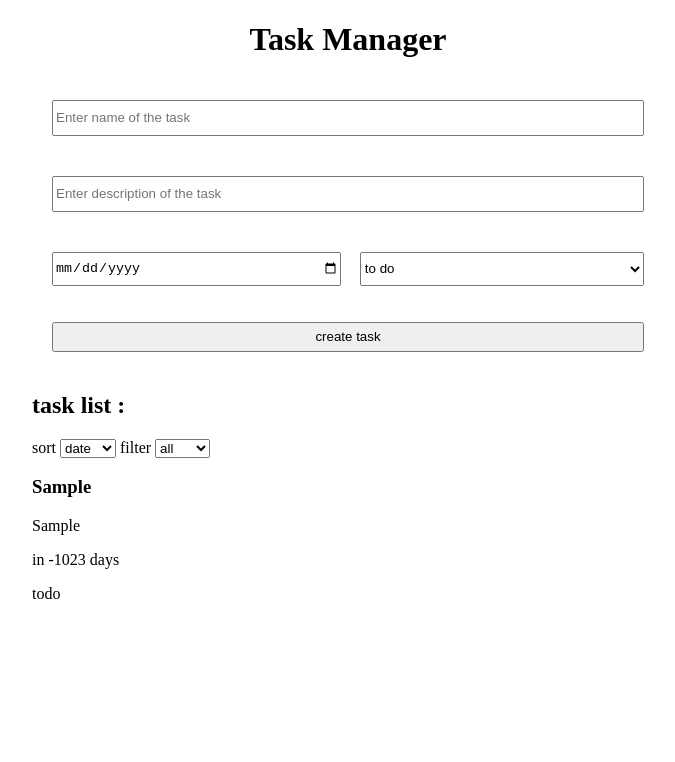
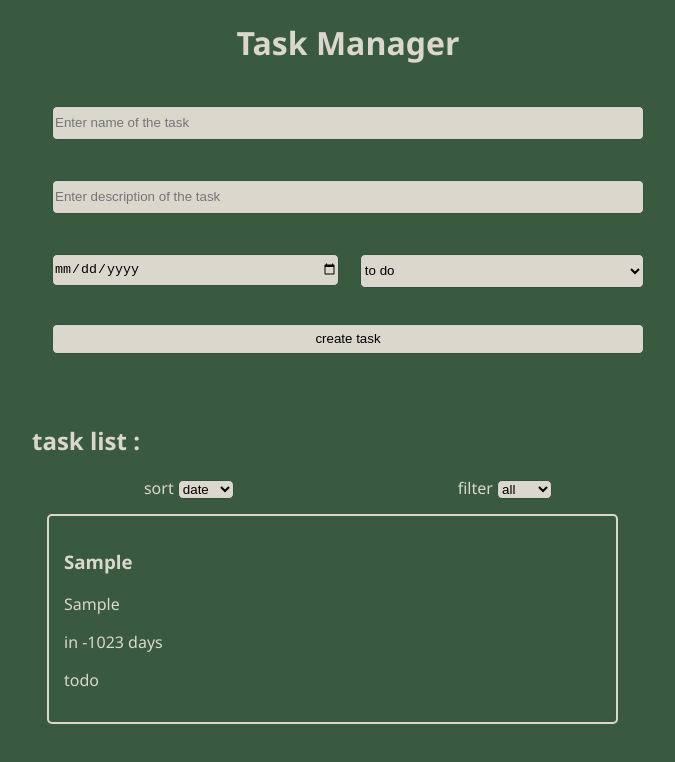
Before and after one commit to NicolasEngels/project-planner, a plain HTML site: page index.html in a window 1280 px wide. Both pictures are taken after typing "Sample", "Sample", "2020-01-15" into the empty fields and a click on the button "create task". Shown: the whole page, without its empty margins (292-967 px from the left). Drawn offline with Linux system fonts and the light colour scheme.

Commit message:
add some style

```diff
--- a/index.html
+++ b/index.html
@@ -27,13 +27,16 @@
         <div id="tasksPlace">
           <h2>task list :</h2>
 
+          <div id="sortandfilter">
             <div>
               <label>sort</label>
               <select  id="sort">
                 <option value="date" selected>date</option>
                 <option value="name" >name</option>
               </select>
+            </div>
 
+            <div>
               <label>filter</label>
               <select id="filter">
                 <option value="task" selected>all</option>
@@ -42,68 +45,9 @@
                 <option value="done">done</option>
               </select>
             </div>
+          </div>
 
           <div id="tasklist">
-
-            <!-- <div class="task todo">
-              <h3>envol 1</h3>
-
-              <p>desc 1</p>
-
-              <p>date 1</p>
-
-              <p>mode 1</p>
-            </div>
-
-            <div class="task doing">
-              <h3>fentyu 2</h3>
-
-              <p>desc 2</p>
-
-              <p>date 2</p>
-
-              <p>mode 2</p>
-            </div>
-
-            <div class="task done">
-              <h3>arbore 3</h3>
-
-              <p>desc 3</p>
-
-              <p>date 3</p>
-
-              <p>mode 3</p>
-            </div>
-
-            <div class="task doing">
-              <h3>debio 4</h3>
-
-              <p>desc 4</p>
-
-              <p>date 4</p>
-
-              <p>mode 4</p>
-            </div>
-
-            <div class="task done">
-              <h3>crenouille 5</h3>
-
-              <p>desc 5</p>
-
-              <p>date 5</p>
-
-              <p>mode 5</p>
-            </div>
-
-            <div class="task todo">
-              <h3>barbare 6</h3>
-
-              <p>desc 6</p>
-
-              <p>date 6</p>
-
-              <p>mode 6</p>
-            </div> -->
           </div>
         </div>
         <script src="./script.js"></script>
--- a/script.js
+++ b/script.js
@@ -41,11 +41,14 @@ const sorting = () => {
 
             const taskMode = document.createElement("p");
             taskMode.innerHTML = tasks[i].modeStocked;
-            newTask.classList.add(document.getElementById("toggle-mode").value.toString());
+            newTask.classList.add(tasks[i].modeStocked.toString());
             newTask.appendChild(taskMode);
 
 
             document.getElementById("tasklist").appendChild(newTask);
+
+
+            filtering();
         }
     }else{
         tasks.sort((a, b) => a.timeRemainingStocked - b.timeRemainingStocked);
@@ -73,11 +76,14 @@ const sorting = () => {
 
             const taskMode = document.createElement("p");
             taskMode.innerHTML = tasks[i].modeStocked;
-            newTask.classList.add(document.getElementById("toggle-mode").value.toString());
+            newTask.classList.add(tasks[i].modeStocked.toString());
             newTask.appendChild(taskMode);
 
 
             document.getElementById("tasklist").appendChild(newTask);
+
+
+            filtering();
         }
     }
 }
@@ -99,8 +105,9 @@ button.addEventListener('click', () => {
         modeStocked : mode
     };tasks.push(stocked);
 
-    filtering();
+
     sorting();
+
 });
 
 const sort = document.getElementById("sort");
--- a/style.css
+++ b/style.css
@@ -1,3 +1,31 @@
+/* green dark very : #344e41
+green dark : #3a5a40
+green : #588157
+green light : #a3b18a
+green light very : #dad7cd */
+
+
+body{
+    font-family: 'Segoe UI', Tahoma, Geneva, Verdana, sans-serif;
+    background-color: #3a5a40;
+    color: #dad7cd;
+}
+
+button, input, select{
+    border-radius: 5px;
+    border: solid 1.5px #344e41;
+    background-color: #dad7cd;
+}
+
+button, select{
+    cursor: pointer;
+}
+
+#sortandfilter{
+    display: flex;
+    justify-content: space-around;
+}
+
 h1{
     text-align: center;
 }
@@ -7,6 +35,10 @@ h1{
     flex-direction: column;
     width: 50%;
     margin: auto;
+}
+
+#tasksPlace{
+    margin-top: 30px;
 }
 
 #taskCreator *{
@@ -27,3 +59,13 @@ h1{
     display: flex;
     justify-content: space-between;
 }
+
+
+
+.task{
+    border: solid 2px #dad7cd;
+    border-radius: 5px;
+    padding: 15px;
+    width: 85%;
+    margin: 15px;
+}
```
Lines whose indentation alone changed are shown as unchanged.
